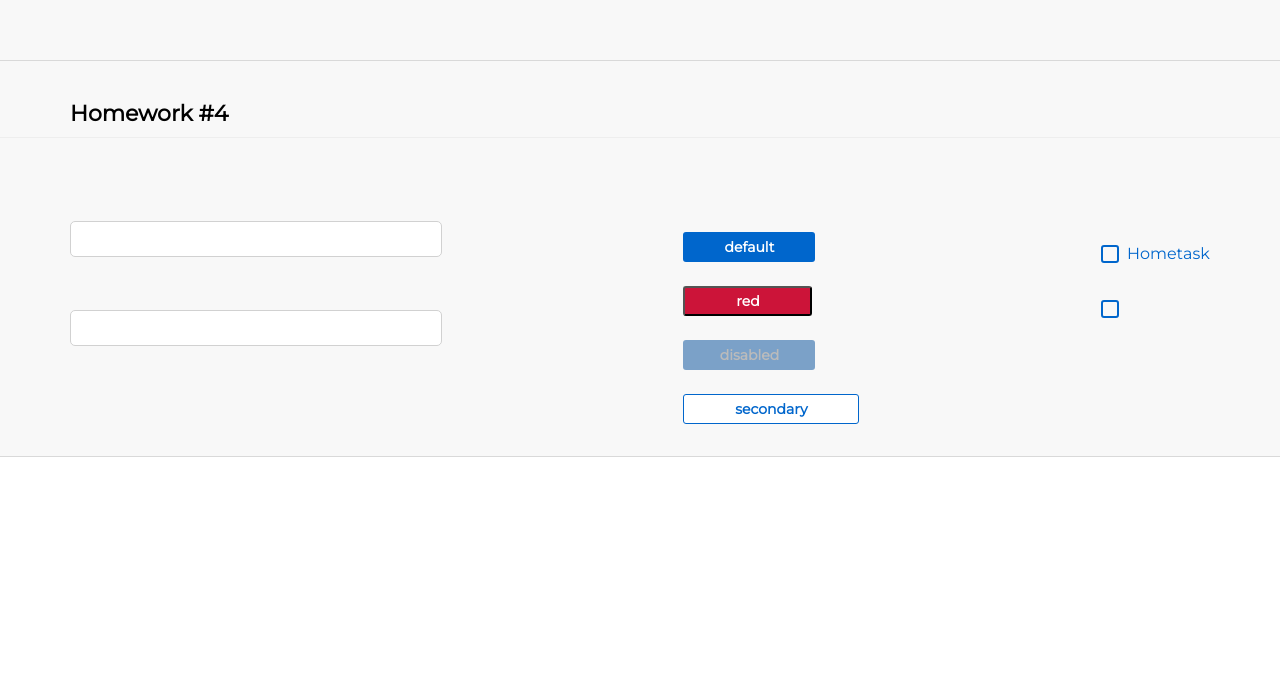
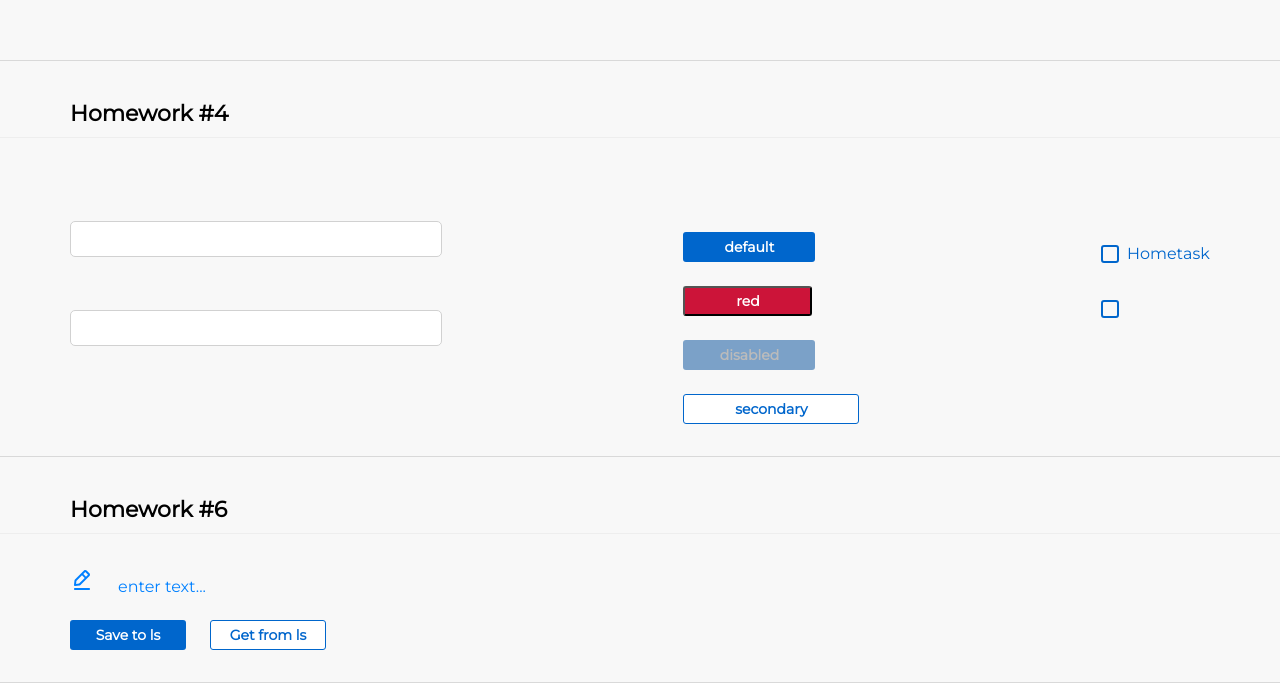
Before and after one commit to AntonKrasouski88/home_works, a React (Create React App) app: page /#/pre-junior in a window 1280 px wide. Shown: the part 1285-1968 px from the top of the page. Before the commit the page ends 1742 px from the top, so only its background shows below. Built offline with nearby package versions, Linux system fonts and the light colour scheme.

Commit message:
hw-6 localstorage

```diff
--- a/src/s1-main/App.tsx
+++ b/src/s1-main/App.tsx
@@ -1,10 +1,11 @@
 import React from 'react'
 import s from './App.module.css'
-import HW1 from '../s2-homeworks/hw01/HW1';
-import HW2 from "../s2-homeworks/hw02/HW2";
-import HW3 from "../s2-homeworks/hw03/HW3";
-import HW4 from "../s2-homeworks/hw04/HW4";
+//import HW1 from '../s2-homeworks/hw01/HW1';
+//import HW2 from "../s2-homeworks/hw02/HW2";
+//import HW3 from "../s2-homeworks/hw03/HW3";
+//import HW4 from "../s2-homeworks/hw04/HW4";
 import HW5 from "../s2-homeworks/hw05/HW5";
+import HW6 from '../s2-homeworks/hw06/HW6';
 
 function App() {
     return (
@@ -16,6 +17,7 @@ function App() {
 
             {/*при выполнении дз 5 и более - закомментировать здесь дз 1-4, так как они есть внутри дз 5*/}
             {<HW5/>}
+            {<HW6/>}
         </div>
     )
 }
--- a/src/s2-homeworks/hw04/common/c1-SuperInputText/SuperInputText.module.css
+++ b/src/s2-homeworks/hw04/common/c1-SuperInputText/SuperInputText.module.css
@@ -6,8 +6,6 @@
 }
 
 .input {
-    width: 372px;
-    height: 36px;
     border: 1px solid #D1D1D1;
     border-radius: 5px;
     outline: 0
--- a/src/s2-homeworks/hw06/HW6.module.css
+++ b/src/s2-homeworks/hw06/HW6.module.css
@@ -1,5 +1,18 @@
 .buttonsContainer {
+    margin-top: 16px;
+}
+
+.buttonsContainer button {
+    width: 116px;
+    height: 30px;
+}
+
+.buttonsContainer button:first-child {
+    margin-right: 24px;
 }
 
 .editableSpanContainer {
+    margin-top: 34px;
+    width: 276px;
+    height: 36px;
 }
--- a/src/s2-homeworks/hw06/HW6.tsx
+++ b/src/s2-homeworks/hw06/HW6.tsx
@@ -19,7 +19,8 @@ const HW6 = () => {
     }
     const restore = () => {
         // делают студенты
-
+        let state = restoreState<string>('hw6-editable-span-value', '');
+        setValue(state);
     }
 
     return (
--- a/src/s2-homeworks/hw06/common/c4-SuperEditableSpan/SuperEditableSpan.module.css
+++ b/src/s2-homeworks/hw06/common/c4-SuperEditableSpan/SuperEditableSpan.module.css
@@ -1,11 +1,33 @@
 .spanBlock {
+    width: 276px;
+    height: 36px;
 }
 
 .span {
+    font-family: 'Montserrat';
+    font-style: normal;
+    font-weight: 500;
+    font-size: 16px;
+    line-height: 20px;
+    color: #0080FF;
 }
 
-.input {
+.spanBlock .span .input {
+    border: 1px solid #D1D1D1;
+    border-radius: 5px;
+    width: 276px;
+    height: 36px;
+    box-sizing: border-box;
+    width: 276px;
+    height: 36px;
+    font-family: 'Montserrat';
+    font-style: normal;
+    font-weight: 500;
+    font-size: 16px;
+    line-height: 20px;
+    color: #961717;
 }
 
 .pen {
+    margin-right: 24px;
 }
--- a/src/s2-homeworks/hw06/common/c4-SuperEditableSpan/SuperEditableSpan.tsx
+++ b/src/s2-homeworks/hw06/common/c4-SuperEditableSpan/SuperEditableSpan.tsx
@@ -42,19 +42,19 @@ const SuperEditableSpan: React.FC<SuperEditableSpanType> = (
 
     const onEnterCallback = () => {
         // выключить editMode при нажатии Enter // делают студенты
-
+        setEditMode(!editMode)
         onEnter?.()
     }
     const onBlurCallback = (e: React.FocusEvent<HTMLInputElement>) => {
         // выключить editMode при нажатии за пределами инпута // делают студенты
-
+        setEditMode(!editMode)
         onBlur?.(e)
     }
     const onDoubleClickCallBack = (
         e: React.MouseEvent<HTMLSpanElement, MouseEvent>
     ) => {
         // включить editMode при двойном клике // делают студенты
-
+        setEditMode(!editMode)
         onDoubleClick?.(e)
     }
 
```
